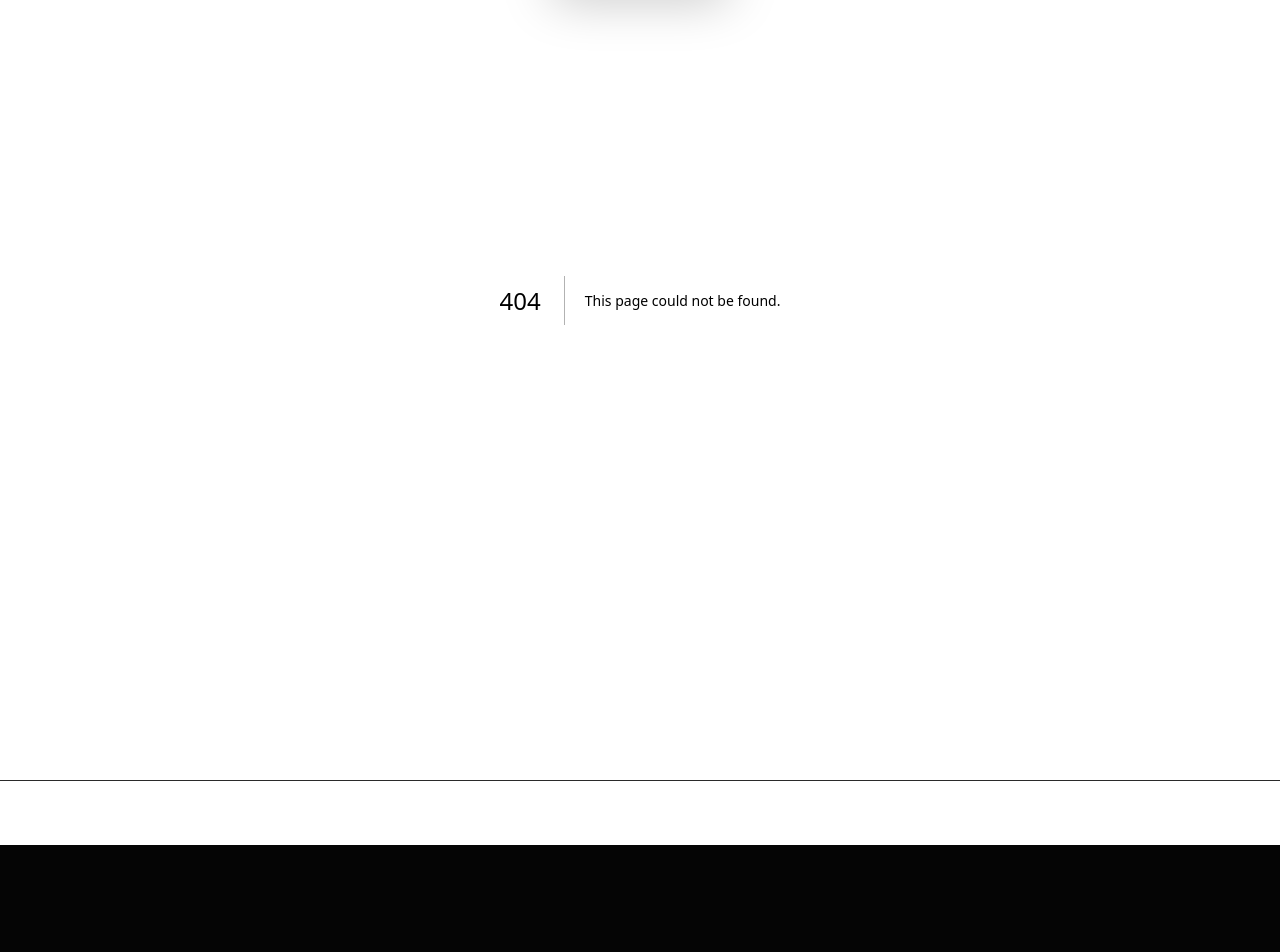
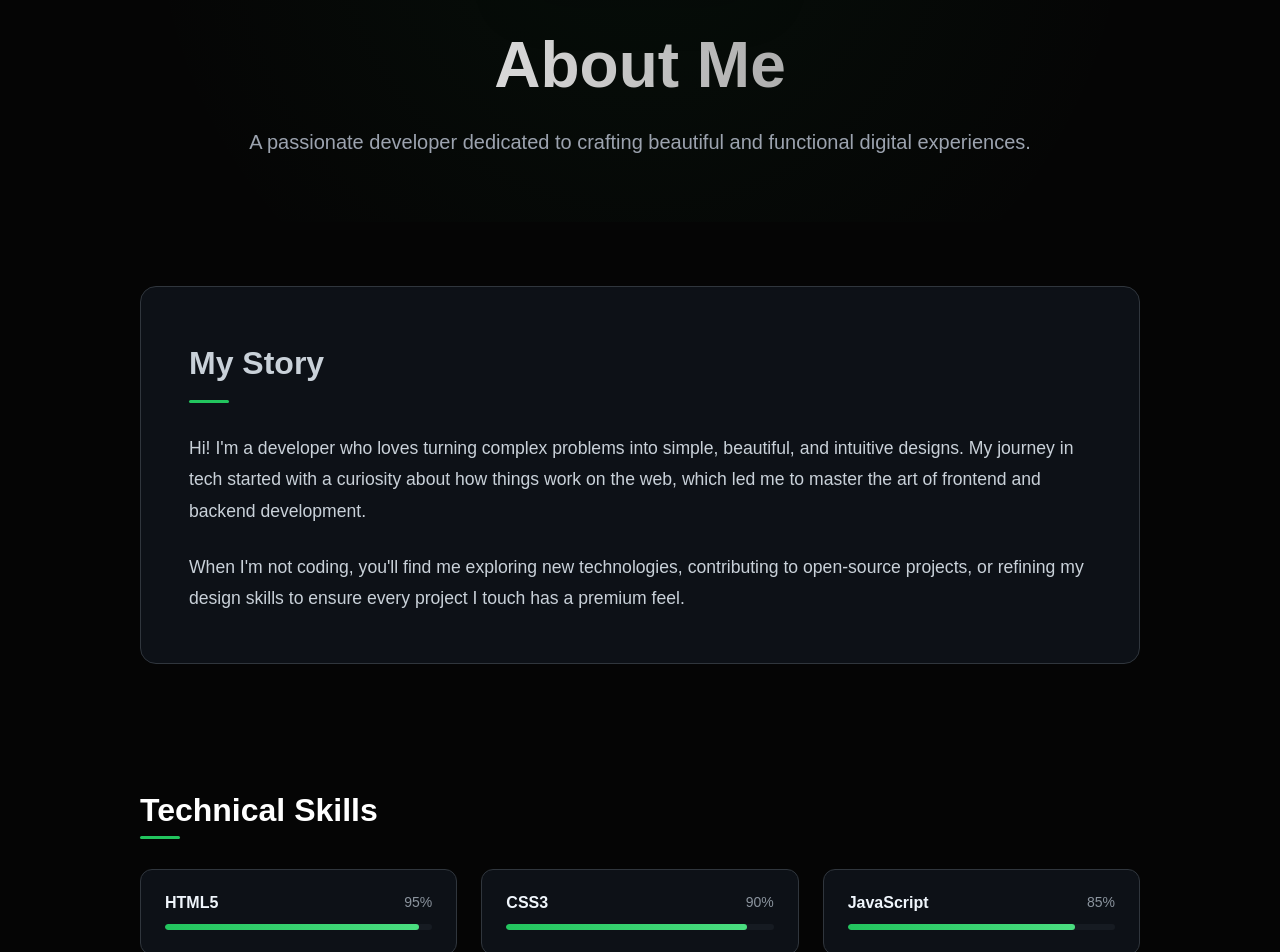
Before and after one commit to aad-law/My-Portfolio, a Next.js app: page /about in a window 1280 px wide. Before the commit this address had no page. Shown: the part 100-1052 px from the top of the page. Before the commit the page ends 945 px from the top, so only its background shows below. Built offline with nearby package versions, Linux system fonts and the light colour scheme.

Commit message:
AboutMe added and conctat page created

```diff
--- /dev/null
+++ b/src/Components/About/About.js
@@ -0,0 +1,117 @@
+'use client';
+import React from 'react';
+import styles from './About.module.css';
+
+const About = () => {
+    const skills = [
+        { name: 'HTML5', level: '95%' },
+        { name: 'CSS3', level: '90%' },
+        { name: 'JavaScript', level: '85%' },
+        { name: 'React', level: '80%' },
+        { name: 'Next.js', level: '75%' },
+        { name: 'Tailwind CSS', level: '90%' },
+        { name: 'Node.js', level: '70%' },
+        { name: 'Git/GitHub', level: '85%' },
+    ];
+
+    const experience = [
+        {
+            year: '2024 - Present',
+            title: 'Full Stack Developer',
+            company: 'Sanjivani Studios',
+            desc: 'Building modern web applications and refining user experiences with React and Next.js.'
+        },
+        {
+            year: '2023 - 2024',
+            title: 'Frontend Developer Intern',
+            company: 'Freelance Projects',
+            desc: 'Developed responsive user interfaces and optimized website performance for various clients.'
+        }
+    ];
+
+    return (
+        <div className={styles.pageContainer}>
+            {/* Hero Section */}
+            <section className={styles.heroSection}>
+                <div className={styles.heroContent}>
+                    <h1 className={styles.title}>About Me</h1>
+                    <p className={styles.description}>
+                        A passionate developer dedicated to crafting beautiful and functional digital experiences.
+                    </p>
+                </div>
+            </section>
+
+            {/* Bio Section */}
+            <section className={styles.section}>
+                <div className={styles.container}>
+                    <div className={styles.bioWrapper}>
+                        <h2 className={styles.sectionTitle}>My Story</h2>
+                        <div className={styles.bioText}>
+                            <p>
+                                Hi! I'm a developer who loves turning complex problems into simple, beautiful, and intuitive designs.
+                                My journey in tech started with a curiosity about how things work on the web, which led me to
+                                master the art of frontend and backend development.
+                            </p>
+                            <p>
+                                When I'm not coding, you'll find me exploring new technologies, contributing to open-source projects,
+                                or refining my design skills to ensure every project I touch has a premium feel.
+                            </p>
+                        </div>
+                    </div>
+                </div>
+            </section>
+
+            {/* Skills Section */}
+            <section className={styles.section}>
+                <div className={styles.container}>
+                    <h2 className={styles.sectionTitle}>Technical Skills</h2>
+                    <div className={styles.skillsGrid}>
+                        {skills.map((skill, index) => (
+                            <div
+                                key={skill.name}
+                                className={styles.skillCard}
+                                style={{ animationDelay: `${0.1 * index}s` }}
+                            >
+                                <div className={styles.skillHeader}>
+                                    <span className={styles.skillName}>{skill.name}</span>
+                                    <span className={styles.skillPercent}>{skill.level}</span>
+                                </div>
+                                <div className={styles.progressBar}>
+                                    <div
+                                        className={styles.progressFill}
+                                        style={{ width: skill.level }}
+                                    ></div>
+                                </div>
+                            </div>
+                        ))}
+                    </div>
+                </div>
+            </section>
+
+            {/* Experience Section */}
+            <section className={styles.section}>
+                <div className={styles.container}>
+                    <h2 className={styles.sectionTitle}>Experience</h2>
+                    <div className={styles.timeline}>
+                        {experience.map((exp, index) => (
+                            <div
+                                key={index}
+                                className={styles.timelineItem}
+                                style={{ animationDelay: `${0.2 * index}s` }}
+                            >
+                                <div className={styles.timelineYear}>{exp.year}</div>
+                                <div className={styles.timelineContent}>
+                                    <h3 className={exp.title}>{exp.title}</h3>
+                                    <div className={styles.company}>{exp.company}</div>
+                                    <p className={styles.timelineDesc}>{exp.desc}</p>
+                                </div>
+                            </div>
+                        ))}
+                    </div>
+                </div>
+            </section>
+        </div>
+    );
+};
+
+export default About;
--- /dev/null
+++ b/src/Components/About/About.module.css
@@ -0,0 +1,232 @@
+.pageContainer {
+    min-height: 100vh;
+    background-color: #050505;
+    color: white;
+    padding-bottom: 6rem;
+}
+
+.heroSection {
+    padding: 8rem 2rem 4rem;
+    text-align: center;
+    background: radial-gradient(circle at top, rgba(34, 197, 94, 0.05) 0%, transparent 70%);
+}
+
+.heroContent {
+    max-width: 800px;
+    margin: 0 auto;
+    animation: fadeInUp 0.8s ease-out forwards;
+}
+
+.title {
+    font-size: 4rem;
+    font-weight: 800;
+    margin-bottom: 1.5rem;
+    background: linear-gradient(to right, #fff, #888);
+    -webkit-background-clip: text;
+    background-clip: text;
+    -webkit-text-fill-color: transparent;
+}
+
+.description {
+    color: #9ca3af;
+    font-size: 1.25rem;
+    line-height: 1.6;
+}
+
+.section {
+    padding: 4rem 2rem;
+    opacity: 0;
+    animation: fadeInUp 0.8s ease-out forwards;
+}
+
+.section:nth-child(2) {
+    animation-delay: 0.2s;
+}
+
+.section:nth-child(3) {
+    animation-delay: 0.4s;
+}
+
+.section:nth-child(4) {
+    animation-delay: 0.6s;
+}
+
+.container {
+    max-width: 1000px;
+    margin: 0 auto;
+}
+
+.sectionTitle {
+    font-size: 2rem;
+    font-weight: 700;
+    margin-bottom: 2.5rem;
+    position: relative;
+    display: inline-block;
+}
+
+.sectionTitle::after {
+    content: '';
+    position: absolute;
+    bottom: -10px;
+    left: 0;
+    width: 40px;
+    height: 3px;
+    background: #22c55e;
+    border-radius: 2px;
+}
+
+.bioWrapper {
+    background: #0d1117;
+    border: 1px solid #30363d;
+    border-radius: 1rem;
+    padding: 3rem;
+    line-height: 1.8;
+    color: #c9d1d9;
+}
+
+.bioText p {
+    margin-bottom: 1.5rem;
+    font-size: 1.1rem;
+}
+
+.bioText p:last-child {
+    margin-bottom: 0;
+}
+
+.skillsGrid {
+    display: grid;
+    grid-template-columns: repeat(auto-fill, minmax(300px, 1fr));
+    gap: 1.5rem;
+}
+
+.skillCard {
+    background: #0d1117;
+    border: 1px solid #30363d;
+    border-radius: 0.75rem;
+    padding: 1.5rem;
+    transition: all 0.3s cubic-bezier(0.4, 0, 0.2, 1);
+}
+
+.skillCard:hover {
+    border-color: #22c55e;
+    transform: translateY(-4px);
+    box-shadow: 0 10px 30px rgba(34, 197, 94, 0.1);
+}
+
+.skillHeader {
+    display: flex;
+    justify-content: space-between;
+    margin-bottom: 0.75rem;
+}
+
+.skillName {
+    font-weight: 600;
+    color: #f0f6fc;
+}
+
+.skillPercent {
+    font-size: 0.875rem;
+    color: #8b949e;
+}
+
+.progressBar {
+    height: 6px;
+    background: #161b22;
+    border-radius: 3px;
+    overflow: hidden;
+}
+
+.progressFill {
+    height: 100%;
+    background: linear-gradient(90deg, #22c55e, #4ade80);
+    border-radius: 3px;
+    transition: width 1s ease-in-out;
+}
+
+.timeline {
+    position: relative;
+    padding-left: 2rem;
+}
+
+.timeline::before {
+    content: '';
+    position: absolute;
+    left: 0;
+    top: 0;
+    bottom: 0;
+    width: 2px;
+    background: #30363d;
+}
+
+.timelineItem {
+    position: relative;
+    margin-bottom: 3rem;
+}
+
+.timelineItem::after {
+    content: '';
+    position: absolute;
+    left: -2rem;
+    top: 0.5rem;
+    width: 12px;
+    height: 12px;
+    background: #22c55e;
+    border: 3px solid #050505;
+    border-radius: 50%;
+    transform: translateX(-50%);
+}
+
+.timelineYear {
+    font-size: 0.875rem;
+    color: #22c55e;
+    font-weight: 700;
+    margin-bottom: 0.5rem;
+}
+
+.timelineContent h3 {
+    font-size: 1.25rem;
+    font-weight: 600;
+    margin-bottom: 0.25rem;
+    color: #f0f6fc;
+}
+
+.company {
+    color: #8b949e;
+    margin-bottom: 1rem;
+    font-size: 0.95rem;
+}
+
+.timelineDesc {
+    color: #9ca3af;
+    line-height: 1.6;
+}
+
+@keyframes fadeInUp {
+    from {
+        opacity: 0;
+        transform: translateY(30px);
+    }
+
+    to {
+        opacity: 1;
+        transform: translateY(0);
+    }
+}
+
+@media (max-width: 640px) {
+    .title {
+        font-size: 2.75rem;
+    }
+
+    .heroSection {
+        padding-top: 6rem;
+    }
+
+    .bioWrapper {
+        padding: 1.5rem;
+    }
+
+    .skillsGrid {
+        grid-template-columns: 1fr;
+    }
+}
--- a/src/Components/Footer/Footer.module.css
+++ b/src/Components/Footer/Footer.module.css
@@ -1,8 +1,8 @@
-.footer {
+/* .footer {
     padding: 2rem 0;
     text-align: center;
     font-size: 0.875rem;
     color: var(--text-secondary);
     border-top: 1px solid var(--border);
     margin-top: 5rem;
-}
+} */
--- a/src/Components/Navbar/Navbar.js
+++ b/src/Components/Navbar/Navbar.js
@@ -7,6 +7,7 @@ import styles from './Navbar.module.css';
 
 const navItems = [
     { name: 'Home', path: '/', icon: Home },
+        {name : 'About', path : '/about', icon : User},
     { name: 'Projects', path: '/projects', icon: Briefcase },
     { name: 'contact', path: '/contact', icon: Contact },
 ];
--- a/src/Components/Project/Project.module.css
+++ b/src/Components/Project/Project.module.css
@@ -13,6 +13,7 @@
 .heroContent {
     max-width: 800px;
     margin: 0 auto;
+    animation: fadeInUp 0.8s ease-out forwards;
 }
 
 .title {
@@ -35,6 +36,8 @@
     /* padding: 2rem; */
     max-width: 1200px;
     margin: 0 auto;
+    opacity: 0;
+    animation: fadeInUp 0.8s ease-out 0.2s forwards;
 }
 
 .statsWrapper {
@@ -121,6 +124,8 @@
     padding: 1rem 2rem 6rem;
     max-width: 1200px;
     margin: 0 auto;
+    opacity: 0;
+    animation: fadeInUp 0.8s ease-out 0.4s forwards;
 }
 
 .projectsGrid {
@@ -343,3 +348,15 @@
         grid-template-columns: 1fr;
     }
 }
+
+@keyframes fadeInUp {
+    from {
+        opacity: 0;
+        transform: translateY(30px);
+    }
+
+    to {
+        opacity: 1;
+        transform: translateY(0);
+    }
+}
--- /dev/null
+++ b/src/app/about/page.js
@@ -0,0 +1,10 @@
+import About from '../../Components/About/About';
+
+export const metadata = {
+    title: 'About Me | Portfolio',
+    description: 'Learn more about my professional background, skills, and experience.',
+};
+
+export default function AboutPage() {
+    return <About />;
+}
```
